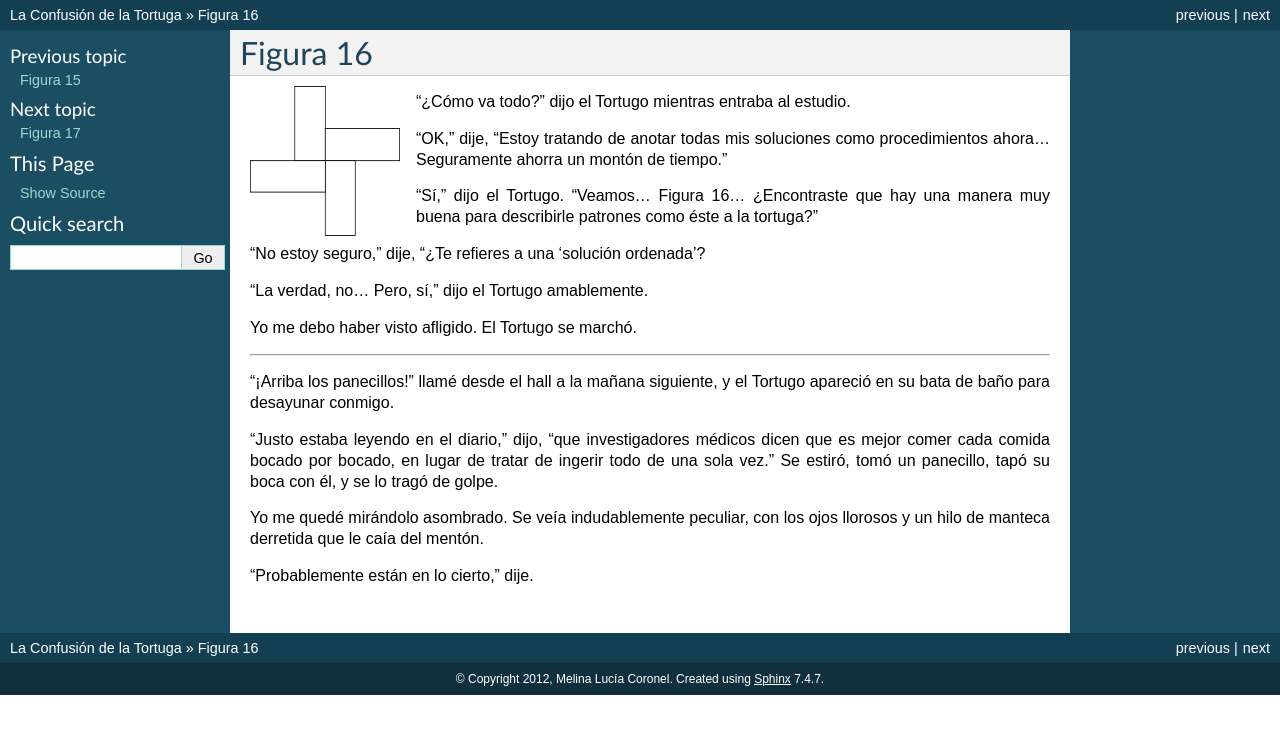
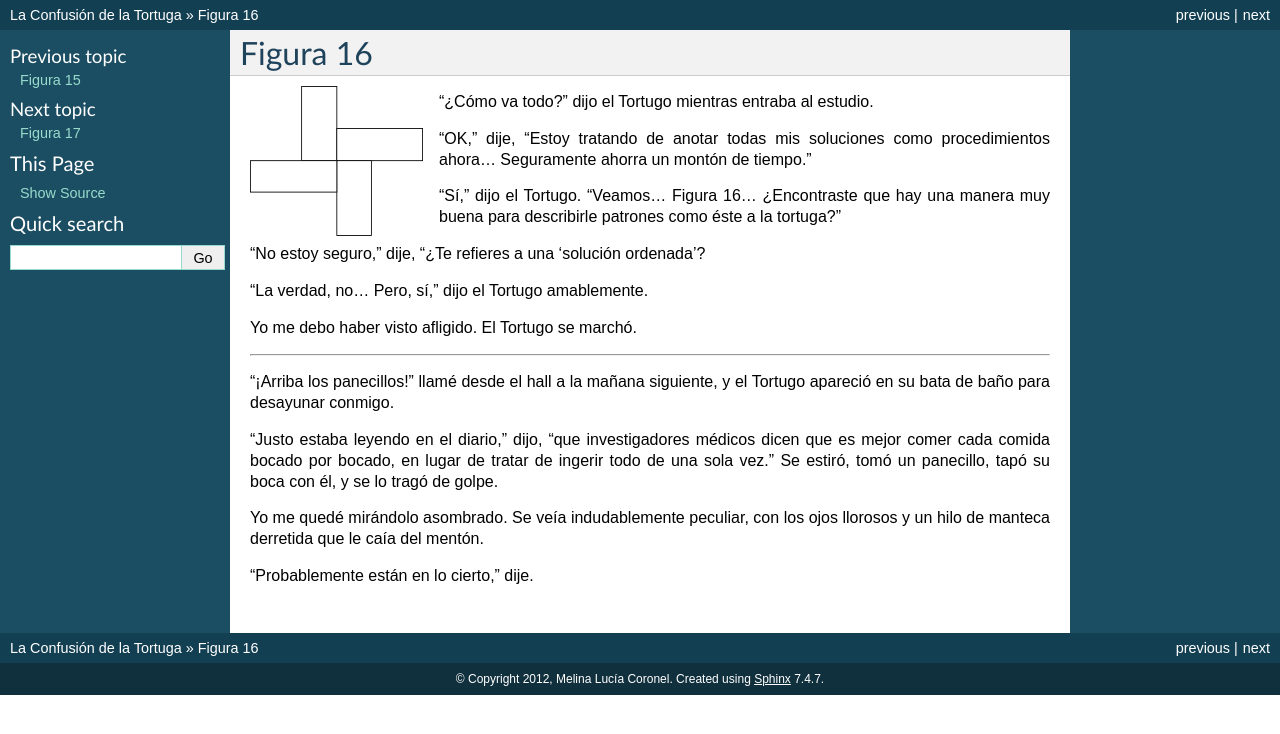
Before and after one commit to humitos/turtle-confusion-es, a Sphinx documentation site: the page built from docs/puzzle-16.rst, in a window 1280 px wide. Shown: the top 734 px of the page. Built offline with Sphinx 7.4.7, drawn with Linux system fonts in a browser that asks for light colours.

Commit message:
Image on Puzzle 16 fixed size

```diff
--- a/docs/puzzle-16.rst
+++ b/docs/puzzle-16.rst
@@ -3,7 +3,6 @@ Figura 16
 
 .. image:: _static/images/confusion-16.svg
    :height: 300px
-   :width: 300px
    :scale: 50 %
    :alt: Puzzle 16
    :align: left
```
